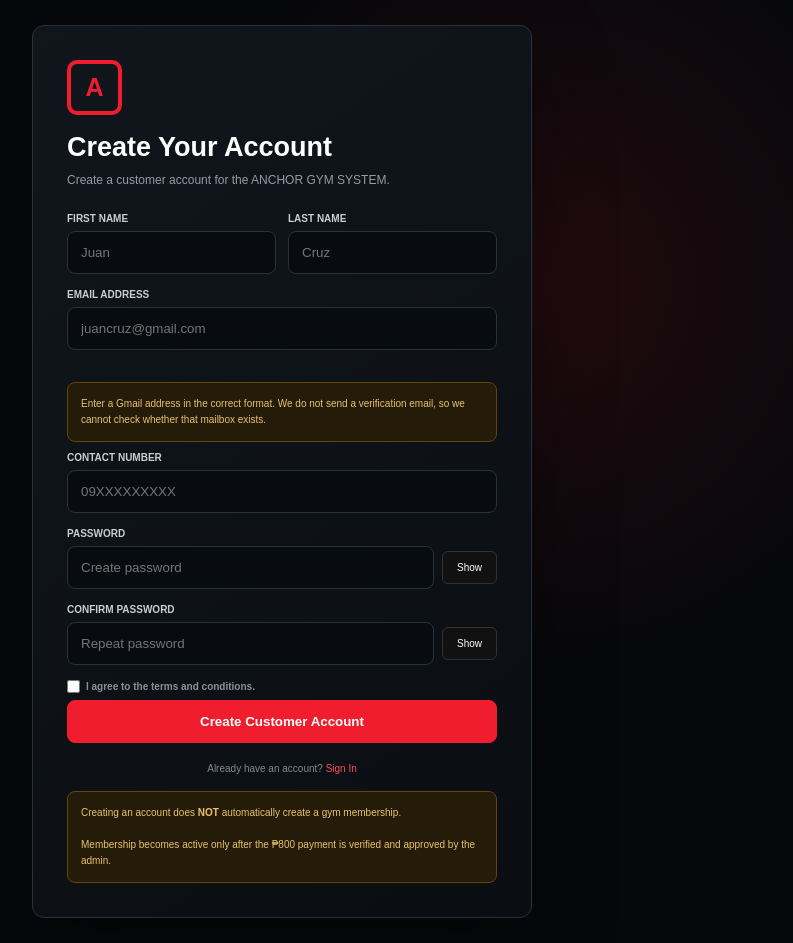
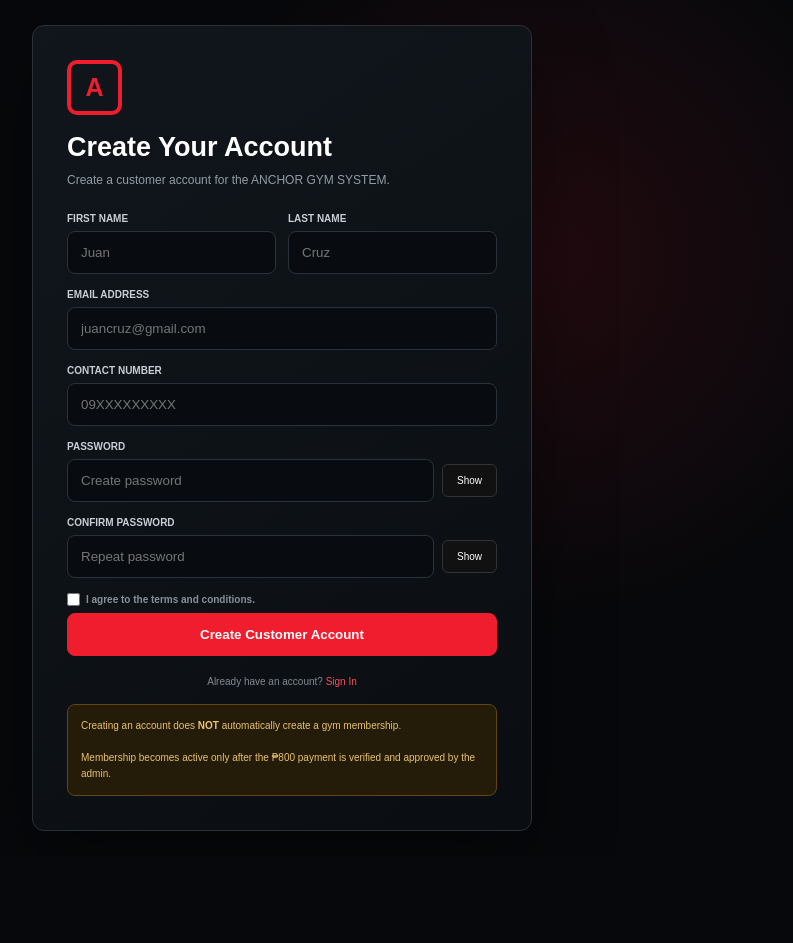
Before and after one commit to balanedenmarkpdm-glitch/ANCHOR-GYM-SYSTEM, a website: page frontend/signup.html in a window 1280 px wide. Shown: the whole page, without its empty margins (358-1151 px from the left). After the commit the page ends 856 px from the top, so only its background shows below. Drawn offline with Linux system fonts and the light colour scheme.

Commit message:
Remove signup Gmail notice
Co-authored-by: Copilot <223556219+Copilot@users.noreply.github.com>

```diff
--- a/frontend/signup.html
+++ b/frontend/signup.html
@@ -82,11 +82,6 @@
                 title="Enter a Gmail address in the format name@gmail.com."
                 required
             >
-
-            <p class="info-box">
-                Enter a Gmail address in the correct format. We do not send a verification email, so we cannot check whether that mailbox exists.
-            </p>
-
 
             <label>
                 CONTACT NUMBER
```
